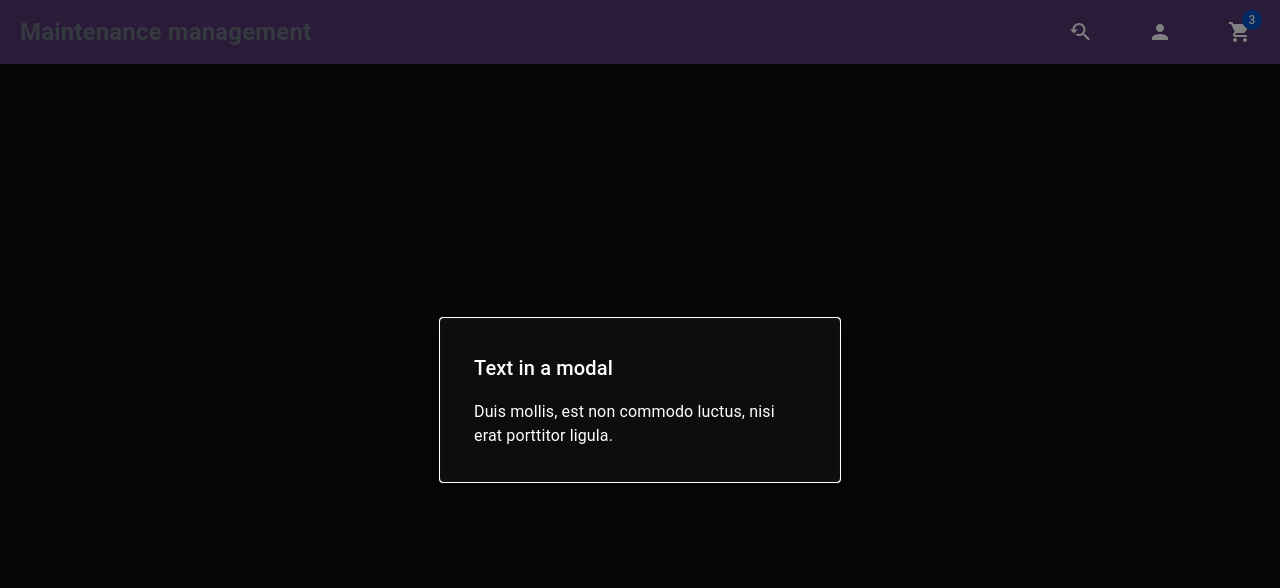
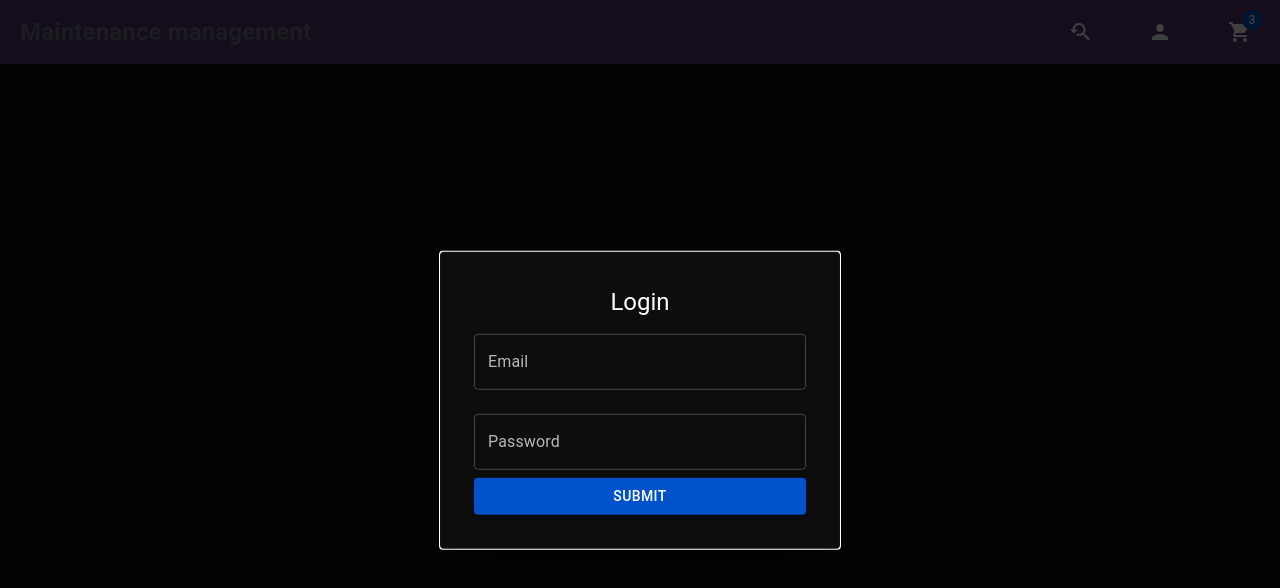
Before and after one commit to gruchh/FactoryMaintenanceManagement, a React (Vite) app in the folder frontend/: page /account/login in a window 1280 px wide. Shown: the top 588 px of the page. Built offline with nearby package versions, Linux system fonts and the light colour scheme.

Commit message:
Add sample, static LoginForm

```diff
--- a/frontend/package.json
+++ b/frontend/package.json
@@ -15,13 +15,15 @@
     "@mui/icons-material": "^6.3.0",
     "@mui/material": "^6.3.0",
     "autoprefixer": "^10.4.20",
+    "formik": "^2.4.6",
     "postcss": "^8.4.49",
     "prop-types": "^15.8.1",
     "react": "^18.3.1",
     "react-dom": "^18.3.1",
     "react-router-dom": "^7.0.2",
     "react-slick": "^0.30.2",
-    "slick-carousel": "^1.8.1"
+    "slick-carousel": "^1.8.1",
+    "yup": "^1.6.1"
   },
   "devDependencies": {
     "@eslint/js": "^9.15.0",
--- a/frontend/src/Routers/CustomRouter.jsx
+++ b/frontend/src/Routers/CustomRouter.jsx
@@ -1,7 +1,4 @@
-import {
-  Route,
-  Routes
-} from "react-router-dom";
+import { Route, Routes } from "react-router-dom";
 import { Auth } from "../component/Auth/Auth";
 import { BreakdownDetails } from "../component/Breakdown/BreakdownDetails";
 import BreakdownsList from "../component/Breakdown/BreakdownsList";
@@ -37,6 +34,7 @@ export const CustomRouter = () => {
         </Route>
         <Route path="/account/login" element={<Auth />} />
       </Routes>
+      <Auth />
     </>
   );
 };
--- a/frontend/src/component/Auth/Auth.jsx
+++ b/frontend/src/component/Auth/Auth.jsx
@@ -1,6 +1,7 @@
-import { Box, Modal, Typography } from "@mui/material";
-import { useState } from "react";
-import { useNavigate } from "react-router-dom";
+import { Box, Modal } from "@mui/material";
+import { useLocation, useNavigate } from "react-router-dom";
+import { RegisterForm } from "./RegisterForm";
+import { LoginForm } from "./LoginForm";
 
 export const Auth = () => {
   const style = {
@@ -16,28 +17,29 @@ export const Auth = () => {
   };
 
   const navigate = useNavigate();
-  const [open, setOpen] = useState(true);
+  const location = useLocation();
 
   const handleClose = () => {
-    setOpen(false);
     navigate(-1);
   };
 
   return (
     <div>
       <Modal
-        open={open}
+        open={
+          location.pathname === "/account/login" ||
+          location.pathname === "/account/register"
+        }
         onClose={handleClose}
         aria-labelledby="modal-modal-title"
         aria-describedby="modal-modal-description"
       >
         <Box sx={style}>
-          <Typography id="modal-modal-title" variant="h6" component="h2">
-            Text in a modal
-          </Typography>
-          <Typography id="modal-modal-description" sx={{ mt: 2 }}>
-            Duis mollis, est non commodo luctus, nisi erat porttitor ligula.
-          </Typography>
+          {location.pathname === "/account/register" ? (
+            <RegisterForm />
+          ) : (
+            <LoginForm />
+          )}
         </Box>
       </Modal>
     </div>
--- a/frontend/src/component/Auth/LoginForm.jsx
+++ b/frontend/src/component/Auth/LoginForm.jsx
@@ -1,7 +1,65 @@
-import React from 'react'
+import { Button, TextField, Typography } from "@mui/material";
+import { Field, Form, Formik } from "formik";
+import * as Yup from "yup";
 
 export const LoginForm = () => {
+  const validationSchema = Yup.object().shape({
+    email: Yup.string()
+      .email("Invalid email format")
+      .required("Email is required"),
+    password: Yup.string()
+      .min(6, "Password must be at least 6 characters long")
+      .required("Password is required"),
+  });
+
+  const handleSubmit = (values) => {
+    console.log(values);
+  };
+
   return (
-    <div>LoginForm</div>
-  )
-}
+    <div>
+      <Typography variant="h5" className="text-center">
+        Login
+      </Typography>
+      <Formik
+        initialValues={{
+          email: "",
+          password: "",
+        }}
+        validationSchema={validationSchema}
+        onSubmit={handleSubmit}
+      >
+        {({ errors, touched }) => (
+          <Form>
+            <Field
+              as={TextField}
+              name="email"
+              label="Email"
+              fullWidth
+              variant="outlined"
+              margin="normal"
+              error={touched.email && !!errors.email}
+              helperText={touched.email && errors.email}
+            />
+            <Field
+              as={TextField}
+              name="password"
+              label="Password"
+              type="password"
+              fullWidth
+              variant="outlined"
+              margin="normal"
+              error={touched.password && !!errors.password}
+              helperText={touched.password && errors.password}
+            />
+            <Button fullWidth type="submit" variant="contained">
+              Submit
+            </Button>
+          </Form>
+        )}
+      </Formik>
+    </div>
+  );
+};
+
+export default LoginForm;
--- a/frontend/src/component/Navbar/Navbar.jsx
+++ b/frontend/src/component/Navbar/Navbar.jsx
@@ -2,12 +2,18 @@ import { ShoppingCart } from "@mui/icons-material";
 import PersonIcon from "@mui/icons-material/Person";
 import YoutubeSearchedForIcon from "@mui/icons-material/YoutubeSearchedFor";
 import { Avatar, Badge, Box, IconButton } from "@mui/material";
+import { useNavigate } from "react-router-dom";
 
 export const Navbar = () => {
   const isLogged = false;
 
+  const navigate = useNavigate();
+  const handleLogin = () => {
+    navigate("/account/login");
+  }
+
   return (
-    <Box className="px-5 sticky top-0 z-50 py-[.8rem] bg-[#543671] lg:px20 lg:py-3 flex justify-between">
+    <Box className="px-5 top-0 z-50 py-[.8rem] bg-[#543671] lg:px20 lg:py-3 flex justify-between">
       <div className="lg:mr-10 cursor-pointer flex items-center space-x-4">
         <li className="logo font-semibold text-gray-500 text-2xl list-none">
           Maintenance management
@@ -23,7 +29,7 @@ export const Navbar = () => {
           {isLogged ? (
             <Avatar sx={{ bgColor: "white", color: "pink.A400" }}>JM</Avatar>
           ) : (
-              <IconButton>
+              <IconButton onClick={() => handleLogin()}>
                 <PersonIcon />
               </IconButton>
           )}
```
Also changed, not shown: 1 other file (tests, documents, lock files or other folders).
